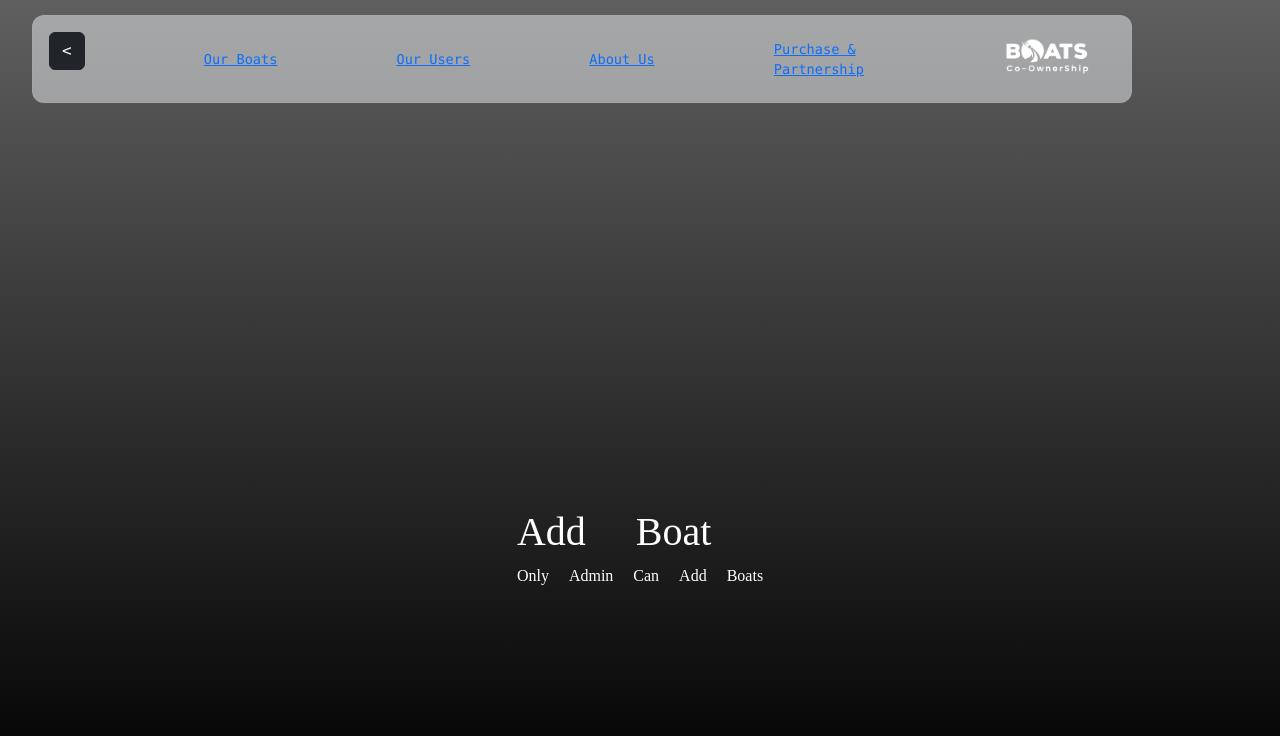
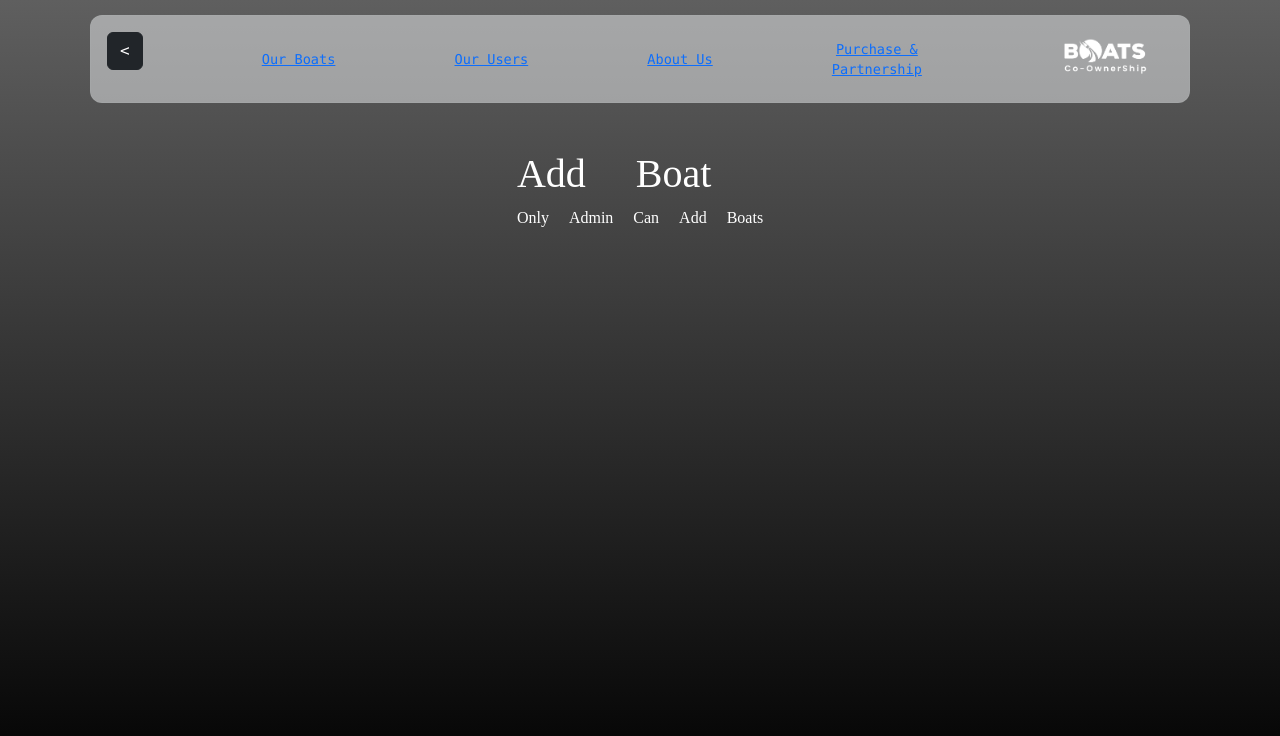
Before and after one commit to SakshamWebTeasor/Boats-Ownership, a Next.js app: page /AddBoat in a window 1280 px wide. Shown: the top 736 px of the page. Built offline with nearby package versions, Linux system fonts and the light colour scheme.

Commit message:
design corrected on register & add boat page

```diff
--- a/DB/nodeIndex.js
+++ b/DB/nodeIndex.js
@@ -232,8 +232,7 @@ server.post("/admin/addBoat", authorizeAdmin, async (req, res) => {
       status: 400,
     });
   }
-  const validImgLinkRegex =
-    /^(https:\/\/i\.ibb\.co|https:\/\/plus\.unsplash\.com|https:\/\/images\.unsplash\.com)/;
+  const validImgLinkRegex = /^(https:\/\/i\.ibb\.co|https:\/\/plus\.unsplash\.com|https:\/\/images\.unsplash\.com)/;
   if (!validImgLinkRegex.test(ImgLink)) {
     return res.status(400).json({
       data: {},
--- a/pages/AddBoat.tsx
+++ b/pages/AddBoat.tsx
@@ -59,13 +59,20 @@ const AddBoatPage = () => {
   };
   return (
     <div className={styles.container}>
-      <div style={{ width: "95%", position: "fixed", top: "15px" }}>
+      <div
+        style={{
+          width: "95%",
+          position: "fixed",
+          top: "15px",
+          textAlign: "-webkit-center",
+        }}
+      >
         <Header Page="Add Boat" PrePage="Home" />
       </div>
       <div
         style={{
-          position: "relative",
           top: "150px",
+          position: "fixed",
         }}
       >
         <h1>Add Boat</h1>
--- a/pages/Register.tsx
+++ b/pages/Register.tsx
@@ -48,13 +48,13 @@ const RegisterPage = () => {
 
   return (
     <div className={styles.container}>
-      <div style={{ width: "95%", position: "fixed", top: "15px" }}>
+      <div style={{ width: "95%", position: "fixed", top: "15px", textAlign: "-webkit-center" }}>
         <Header Page="Add Boat" PrePage="Home" />
       </div>
       <div
         style={{
-          position: "relative",
           top: "150px",
+          position: "fixed",
         }}
       >
         <h1>Register</h1>
```
